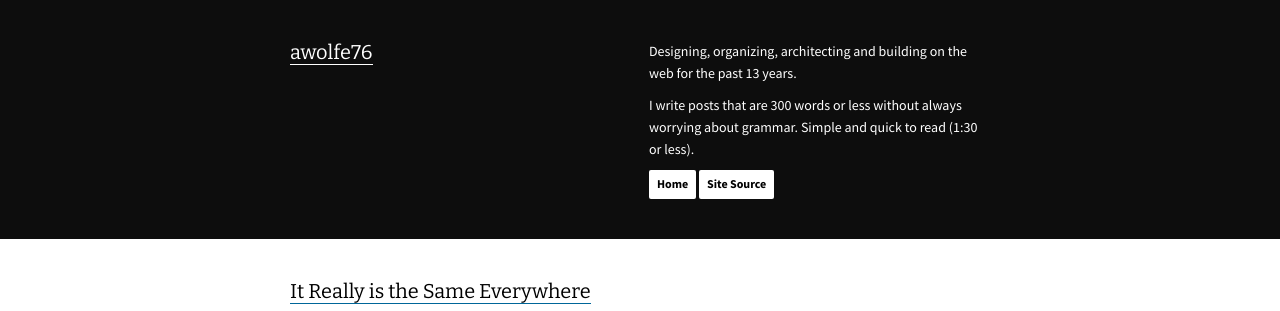
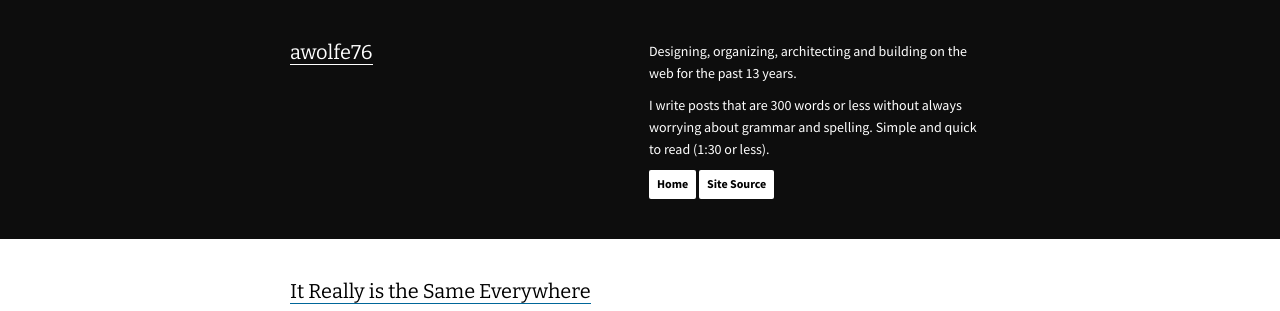
Before and after one commit to nickl1/awolfe76.github.com, a Jekyll site: the page built from index.md, in a window 1280 px wide. Shown: the top 311 px of the page. Built offline with Jekyll 4.4.1, drawn with Linux system fonts in a browser that asks for light colours; Markdown is read by kramdown in place of the engine named in the settings.

Commit message:
header again

```diff
--- a/_config.yml
+++ b/_config.yml
@@ -1,7 +1,7 @@
 #info
 title: awolfe76
 desc: Designing, organizing, architecting and building on the web for the past 13 years.
-sub-desc: I write posts that are 300 words or less without always worrying about grammar. Simple and quick to read (1:30 or less).
+sub-desc: I write posts that are 300 words or less without always worrying about grammar and spelling. Simple and quick to read (1:30 or less).
 disclaimer: Posts on this site are my own and in no way represent my employer at anytime. Some of the work, however, is work done for my employer(s).
 
 name: Andrew Wolfe
```
